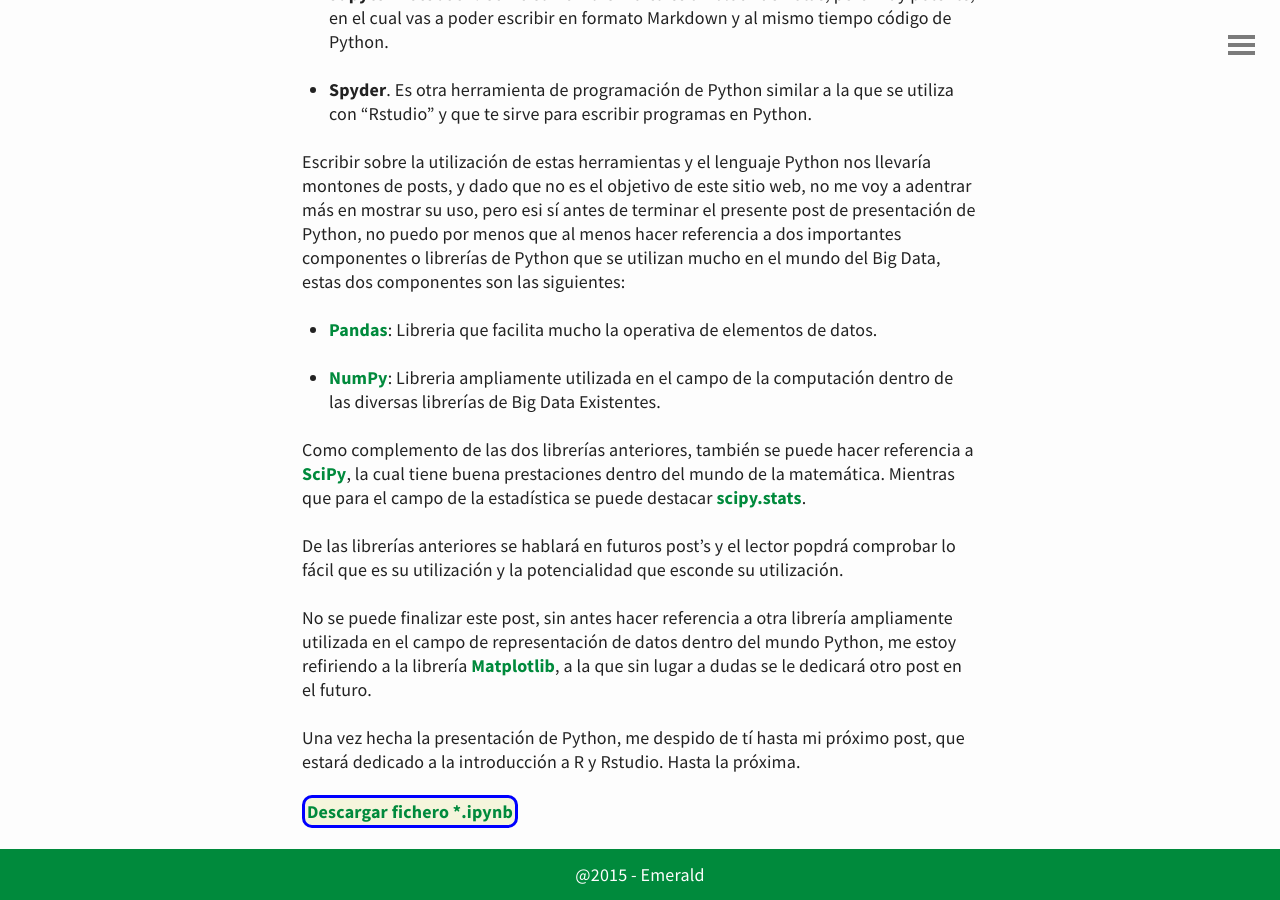
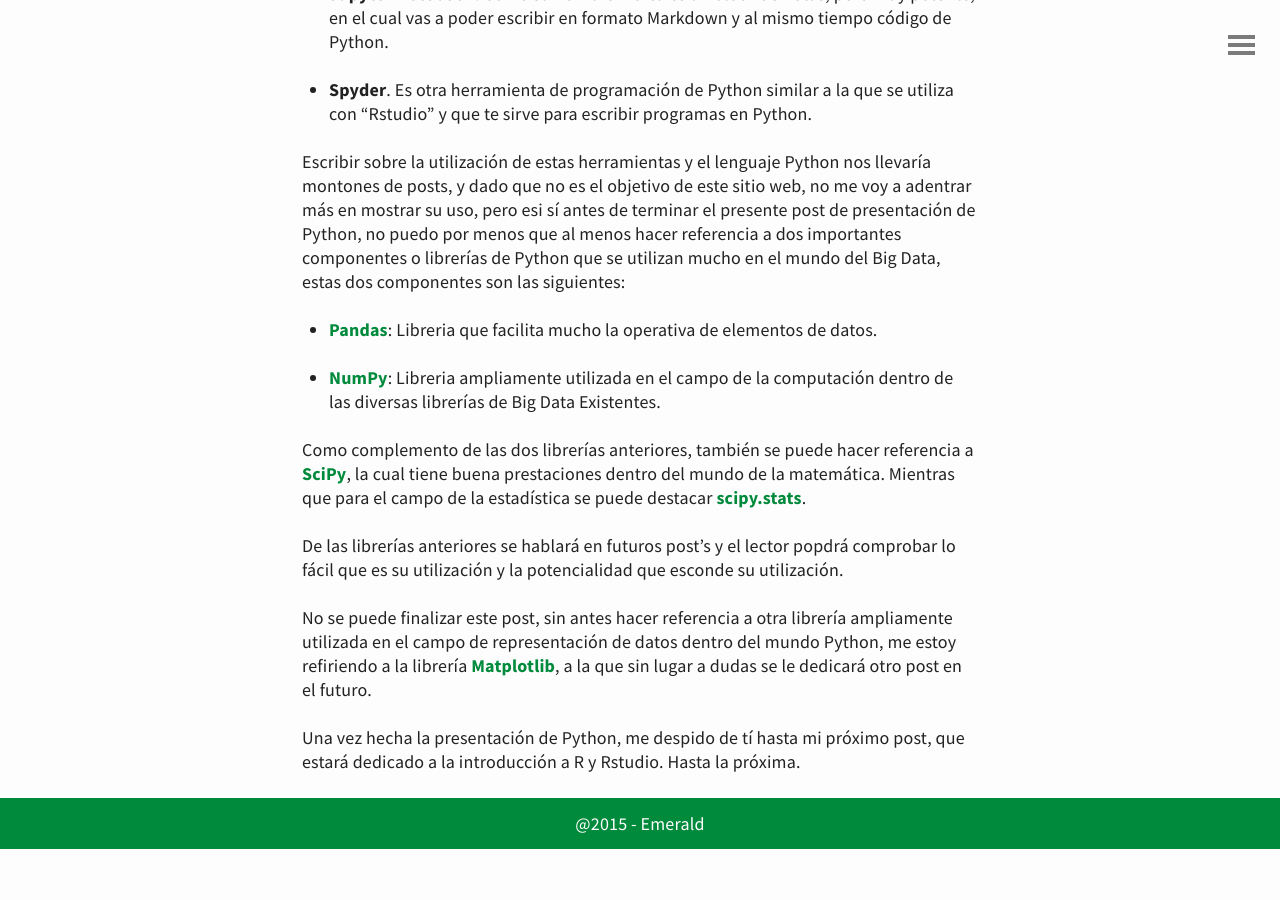
Before and after one commit to bigdatafran/big_data, a Jekyll site: the page built from _posts/2018-09-08-intro-python.md, in a window 1280 px wide and 900 px high, scrolled down 1761 px. Built offline with Jekyll 4.4.1, drawn with Linux system fonts in a browser that asks for light colours; after the commit the page ends 2610 px from its top, so only the background shows below that.

Commit message:
Mas cambios

```diff
--- a/_posts/2018-09-08-intro-python.md
+++ b/_posts/2018-09-08-intro-python.md
@@ -43,6 +43,3 @@
 No se puede finalizar este post, sin antes hacer referencia a otra librería ampliamente utilizada en el campo de representación de datos dentro del mundo Python, me estoy refiriendo a la librería [Matplotlib](https://matplotlib.org/){:target="_blank"}, a la que sin lugar a dudas se le dedicará otro post en el futuro.
 
 Una vez hecha la presentación de Python, me despido de tí hasta mi próximo post, que estará dedicado a la introducción a R y Rstudio. Hasta la próxima.
-<div class="descargar">
-<a href="{{ site.url }}{{ site.baseurl }}/blob/gh-pages/_jupyter/Intro_Python.ipynb" download>Descargar fichero *.ipynb</a>
-</div>
```
Also changed, not shown: _posts/2018-09-09-programar_Python.md (+4 -0 lines), jupyter/Init_Python.md (renamed from _jupyter/Init_Python.md), 2 other files.
